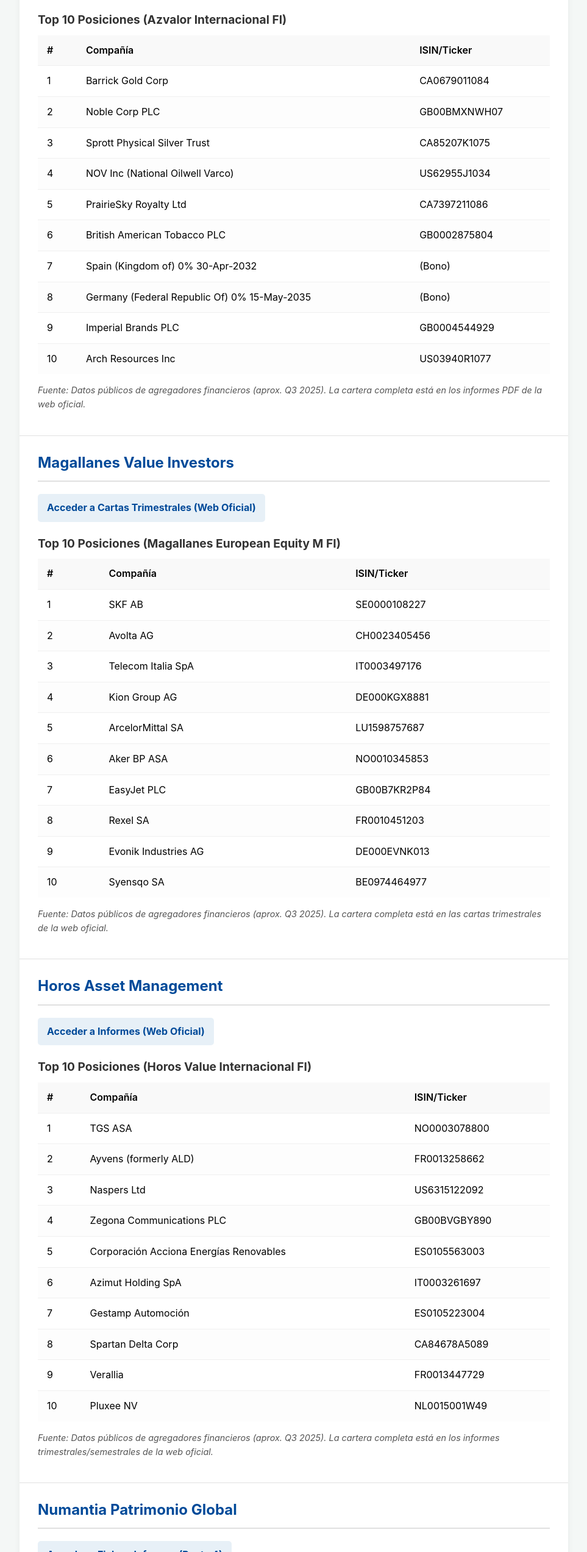
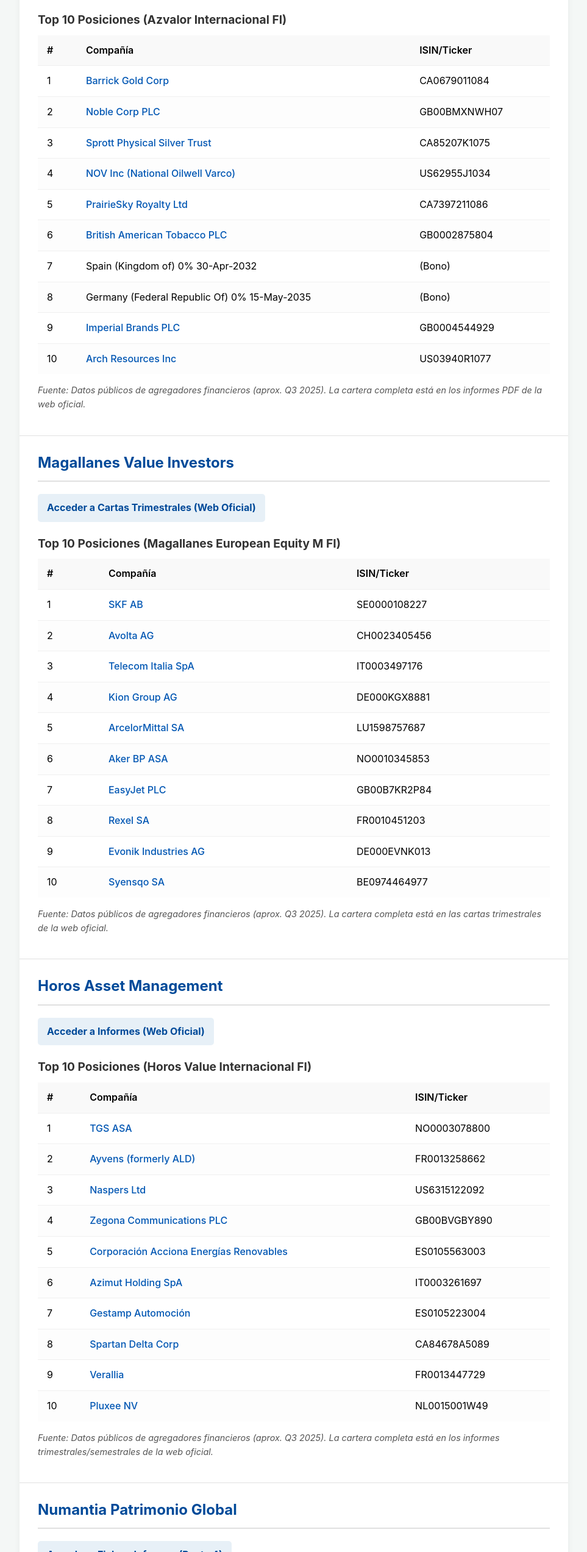
Before and after one commit to setumismo/Informe_fondos, a plain HTML site: page index.html in a window 1280 px wide. Shown: the part 255-2800 px from the top of the page at 61% size, without its empty margins (158-1121 px from the left). Drawn offline with Linux system fonts and the light colour scheme.

Commit message:
index.html

```diff
--- a/index.html
+++ b/index.html
@@ -83,6 +83,16 @@
         tr:nth-child(even) {
             background-color: #fdfdfd;
         }
+        /* Estilos para los nuevos enlaces en la tabla */
+        td a {
+            color: #0056b3;
+            font-weight: 500;
+            text-decoration: none;
+        }
+        td a:hover {
+            text-decoration: underline;
+            color: #003d80;
+        }
         .disclaimer {
             font-size: 0.9em;
             color: #555;
@@ -113,16 +123,16 @@
                     </tr>
                 </thead>
                 <tbody>
-                    <tr><td>1</td><td>Barrick Gold Corp</td><td>CA0679011084</td></tr>
-                    <tr><td>2</td><td>Noble Corp PLC</td><td>GB00BMXNWH07</td></tr>
-                    <tr><td>3</td><td>Sprott Physical Silver Trust</td><td>CA85207K1075</td></tr>
-                    <tr><td>4</td><td>NOV Inc (National Oilwell Varco)</td><td>US62955J1034</td></tr>
-                    <tr><td>5</td><td>PrairieSky Royalty Ltd</td><td>CA7397211086</td></tr>
-                    <tr><td>6</td><td>British American Tobacco PLC</td><td>GB0002875804</td></tr>
+                    <tr><td>1</td><td><a href="https://www.google.com/finance/q=CA0679011084" target="_blank">Barrick Gold Corp</a></td><td>CA0679011084</td></tr>
+                    <tr><td>2</td><td><a href="https://www.google.com/finance/q=GB00BMXNWH07" target="_blank">Noble Corp PLC</a></td><td>GB00BMXNWH07</td></tr>
+                    <tr><td>3</td><td><a href="https://www.google.com/finance/q=CA85207K1075" target="_blank">Sprott Physical Silver Trust</a></td><td>CA85207K1075</td></tr>
+                    <tr><td>4</td><td><a href="https://www.google.com/finance/q=US62955J1034" target="_blank">NOV Inc (National Oilwell Varco)</a></td><td>US62955J1034</td></tr>
+                    <tr><td>5</td><td><a href="https://www.google.com/finance/q=CA7397211086" target="_blank">PrairieSky Royalty Ltd</a></td><td>CA7397211086</td></tr>
+                    <tr><td>6</td><td><a href="https://www.google.com/finance/q=GB0002875804" target="_blank">British American Tobacco PLC</a></td><td>GB0002875804</td></tr>
                     <tr><td>7</td><td>Spain (Kingdom of) 0% 30-Apr-2032</td><td>(Bono)</td></tr>
                     <tr><td>8</td><td>Germany (Federal Republic Of) 0% 15-May-2035</td><td>(Bono)</td></tr>
-                    <tr><td>9</td><td>Imperial Brands PLC</td><td>GB0004544929</td></tr>
-                    <tr><td>10</td><td>Arch Resources Inc</td><td>US03940R1077</td></tr>
+                    <tr><td>9</td><td><a href="https://www.google.com/finance/q=GB0004544929" target="_blank">Imperial Brands PLC</a></td><td>GB0004544929</td></tr>
+                    <tr><td>10</td><td><a href="https://www.google.com/finance/q=US03940R1077" target="_blank">Arch Resources Inc</a></td><td>US03940R1077</td></tr>
                 </tbody>
             </table>
             <p class="disclaimer">Fuente: Datos públicos de agregadores financieros (aprox. Q3 2025). La cartera completa está en los informes PDF de la web oficial.</p>
@@ -143,16 +153,16 @@
                     </tr>
                 </thead>
                 <tbody>
-                    <tr><td>1</td><td>SKF AB</td><td>SE0000108227</td></tr>
-                    <tr><td>2</td><td>Avolta AG</td><td>CH0023405456</td></tr>
-                    <tr><td>3</td><td>Telecom Italia SpA</td><td>IT0003497176</td></tr>
-                    <tr><td>4</td><td>Kion Group AG</td><td>DE000KGX8881</td></tr>
-                    <tr><td>5</td><td>ArcelorMittal SA</td><td>LU1598757687</td></tr>
-                    <tr><td>6</td><td>Aker BP ASA</td><td>NO0010345853</td></tr>
-                    <tr><td>7</td><td>EasyJet PLC</td><td>GB00B7KR2P84</td></tr>
-                    <tr><td>8</td><td>Rexel SA</td><td>FR0010451203</td></tr>
-                    <tr><td>9</td><td>Evonik Industries AG</td><td>DE000EVNK013</td></tr>
-                    <tr><td>10</td><td>Syensqo SA</td><td>BE0974464977</td></tr>
+                    <tr><td>1</td><td><a href="https://www.google.com/finance/q=SE0000108227" target="_blank">SKF AB</a></td><td>SE0000108227</td></tr>
+                    <tr><td>2</td><td><a href="https://www.google.com/finance/q=CH0023405456" target="_blank">Avolta AG</a></td><td>CH0023405456</td></tr>
+                    <tr><td>3</td><td><a href="https://www.google.com/finance/q=IT0003497176" target="_blank">Telecom Italia SpA</a></td><td>IT0003497176</td></tr>
+                    <tr><td>4</td><td><a href="https://www.google.com/finance/q=DE000KGX8881" target="_blank">Kion Group AG</a></td><td>DE000KGX8881</td></tr>
+                    <tr><td>5</td><td><a href="https://www.google.com/finance/q=LU1598757687" target="_blank">ArcelorMittal SA</a></td><td>LU1598757687</td></tr>
+                    <tr><td>6</td><td><a href="https://www.google.com/finance/q=NO0010345853" target="_blank">Aker BP ASA</a></td><td>NO0010345853</td></tr>
+                    <tr><td>7</td><td><a href="https://www.google.com/finance/q=GB00B7KR2P84" target="_blank">EasyJet PLC</a></td><td>GB00B7KR2P84</td></tr>
+                    <tr><td>8</td><td><a href="https://www.google.com/finance/q=FR0010451203" target="_blank">Rexel SA</a></td><td>FR0010451203</td></tr>
+                    <tr><td>9</td><td><a href="https://www.google.com/finance/q=DE000EVNK013" target="_blank">Evonik Industries AG</a></td><td>DE000EVNK013</td></tr>
+                    <tr><td>10</td><td><a href="https://www.google.com/finance/q=BE0974464977" target="_blank">Syensqo SA</a></td><td>BE0974464977</td></tr>
                 </tbody>
             </table>
             <p class="disclaimer">Fuente: Datos públicos de agregadores financieros (aprox. Q3 2025). La cartera completa está en las cartas trimestrales de la web oficial.</p>
@@ -173,16 +183,16 @@
                     </tr>
                 </thead>
                 <tbody>
-                    <tr><td>1</td><td>TGS ASA</td><td>NO0003078800</td></tr>
-                    <tr><td>2</td><td>Ayvens (formerly ALD)</td><td>FR0013258662</td></tr>
-                    <tr><td>3</td><td>Naspers Ltd</td><td>US6315122092</td></tr>
-                    <tr><td>4</td><td>Zegona Communications PLC</td><td>GB00BVGBY890</td></tr>
-                    <tr><td>5</td><td>Corporación Acciona Energías Renovables</td><td>ES0105563003</td></tr>
-                    <tr><td>6</td><td>Azimut Holding SpA</td><td>IT0003261697</td></tr>
-                    <tr><td>7</td><td>Gestamp Automoción</td><td>ES0105223004</td></tr>
-                    <tr><td>8</td><td>Spartan Delta Corp</td><td>CA84678A5089</td></tr>
-                    <tr><td>9</td><td>Verallia</td><td>FR0013447729</td></tr>
-                    <tr><td>10</td><td>Pluxee NV</td><td>NL0015001W49</td></tr>
+                    <tr><td>1</td><td><a href="https://www.google.com/finance/q=NO0003078800" target="_blank">TGS ASA</a></td><td>NO0003078800</td></tr>
+                    <tr><td>2</td><td><a href="https://www.google.com/finance/q=FR0013258662" target="_blank">Ayvens (formerly ALD)</a></td><td>FR0013258662</td></tr>
+                    <tr><td>3</td><td><a href="https://www.google.com/finance/q=US6315122092" target="_blank">Naspers Ltd</a></td><td>US6315122092</td></tr>
+                    <tr><td>4</td><td><a href="https://www.google.com/finance/q=GB00BVGBY890" target="_blank">Zegona Communications PLC</a></td><td>GB00BVGBY890</td></tr>
+                    <tr><td>5</td><td><a href="https://www.google.com/finance/q=ES0105563003" target="_blank">Corporación Acciona Energías Renovables</a></td><td>ES0105563003</td></tr>
+                    <tr><td>6</td><td><a href="https://www.google.com/finance/q=IT0003261697" target="_blank">Azimut Holding SpA</a></td><td>IT0003261697</td></tr>
+                    <tr><td>7</td><td><a href="https://www.google.com/finance/q=ES0105223004" target="_blank">Gestamp Automoción</a></td><td>ES0105223004</td></tr>
+                    <tr><td>8</td><td><a href="https://www.google.com/finance/q=CA84678A5089" target="_blank">Spartan Delta Corp</a></td><td>CA84678A5089</td></tr>
+                    <tr><td>9</td><td><a href="https://www.google.com/finance/q=FR0013447729" target="_blank">Verallia</a></td><td>FR0013447729</td></tr>
+                    <tr><td>10</td><td><a href="https://www.google.com/finance/q=NL0015001W49" target="_blank">Pluxee NV</a></td><td>NL0015001W49</td></tr>
                 </tbody>
             </table>
             <p class="disclaimer">Fuente: Datos públicos de agregadores financieros (aprox. Q3 2025). La cartera completa está en los informes trimestrales/semestrales de la web oficial.</p>
@@ -203,16 +213,16 @@
                     </tr>
                 </thead>
                 <tbody>
-                    <tr><td>1</td><td>Tesla Inc</td><td>US88160R1014</td></tr>
-                    <tr><td>2</td><td>Brookfield Corp</td><td>CA1125851040</td></tr>
-                    <tr><td>3</td><td>FRP Holdings Inc</td><td>US30304D1037</td></tr>
-                    <tr><td>4</td><td>Amazon.com Inc</td><td>US0231351067</td></tr>
-                    <tr><td>5</td><td>Georgia Capital PLC</td><td>GB00BF4HYV08</td></tr>
-                    <tr><td>6</td><td>Meta Platforms Inc</td><td>US30303M1027</td></tr>
-                    <tr><td>7</td><td>GXO Logistics Inc</td><td>US36262G1013</td></tr>
-                    <tr><td>8</td><td>Howard Hughes Holdings Inc</td><td>US44267D1072</td></tr>
-                    <tr><td>9</td><td>Secure Waste Infrastructure</td><td>(No cotizada / Privada)</td></tr>
-                    <tr><td>10</td><td>The St. Joe Co</td><td>US7901481009</td></tr>
+                    <tr><td>1</td><td><a href="https://www.google.com/finance/q=US88160R1014" target="_blank">Tesla Inc</a></td><td>US88160R1014</td></tr>
+                    <tr><td>2</td><td><a href="https://www.google.com/finance/q=CA1125851040" target="_blank">Brookfield Corp</a></td><td>CA1125851040</td></tr>
+                    <tr><td>3</td><td><a href="https://www.google.com/finance/q=US30304D1037" target="_blank">FRP Holdings Inc</a></td><td>US30304D1037</td></tr>
+                    <tr><td>4</td><td><a href="https://www.google.com/finance/q=US0231351067" target="_blank">Amazon.com Inc</a></td><td>US0231351067</td></tr>
+                    <tr><td>5</td><td><a href="https://www.google.com/finance/q=GB00BF4HYV08" target="_blank">Georgia Capital PLC</a></td><td>GB00BF4HYV08</td></tr>
+                    <tr><td>6</td><td><a href="https://www.google.com/finance/q=US30303M1027" target="_blank">Meta Platforms Inc</a></td><td>US30303M1027</td></tr>
+                    <tr><td>7</td><td><a href="https://www.google.com/finance/q=US36262G1013" target="_blank">GXO Logistics Inc</a></td><td>US36262G1013</td></tr>
+                    <tr><td>8</td><td><a href="https://www.google.com/finance/q=US44267D1072" target="_blank">Howard Hughes Holdings Inc</a></td><td>US44267D1072</td></tr>
+                    <tr><td>9</td><td>Secure Waste Infrastructure Corp</td><td>(No cotizada / Privada)</td></tr>
+                    <tr><td>10</td><td><a href="https://www.google.com/finance/q=US7901481009" target="_blank">The St. Joe Co</a></td><td>US7901481009</td></tr>
                 </tbody>
             </table>
             <p class="disclaimer">Fuente: Datos públicos de agregadores financieros (aprox. Q3 2025). Más detalle en las cartas/informes enlazados.</p>
@@ -233,16 +243,16 @@
                     </tr>
                 </thead>
                 <tbody>
-                    <tr><td>1</td><td>Zegona Communications PLC</td><td>GB00BVGBY890</td></tr>
-                    <tr><td>2</td><td>Georgia Capital PLC</td><td>GB00BF4HYV08</td></tr>
-                    <tr><td>3</td><td>Golar LNG Ltd</td><td>BMG9456A1009</td></tr>
-                    <tr><td>4</td><td>Warner Bros Discovery Inc</td><td>US9344231041</td></tr>
-                    <tr><td>5</td><td>Lion Finance (Liontrust)</td><td>GB00BF4HYT85</td></tr>
-                    <tr><td>6</td><td>Turtle Beach Corp</td><td>US9004502061</td></tr>
-                    <tr><td>7</td><td>International Workplace Group (IWG)</td><td>JE00BYVQYS01</td></tr>
-                    <tr><td>8</td><td>Okeanis Eco Tankers Corp</td><td>MHY641771016</td></tr>
-                    <tr><td>9</td><td>Valaris Ltd</td><td>BMG9460G1015</td></tr>
-                    <tr><td>10</td><td>Future PLC</td><td>GB00BYZN9041</td></tr>
+                    <tr><td>1</td><td><a href="https://www.google.com/finance/q=GB00BVGBY890" target="_blank">Zegona Communications PLC</a></td><td>GB00BVGBY890</td></tr>
+                    <tr><td>2</td><td><a href="https://www.google.com/finance/q=GB00BF4HYV08" target="_blank">Georgia Capital PLC</a></td><td>GB00BF4HYV08</td></tr>
+                    <tr><td>3</td><td><a href="https://www.google.com/finance/q=BMG9456A1009" target="_blank">Golar LNG Ltd</a></td><td>BMG9456A1009</td></tr>
+                    <tr><td>4</td><td><a href="https://www.google.com/finance/q=US9344231041" target="_blank">Warner Bros Discovery Inc</a></td><td>US9344231041</td></tr>
+                    <tr><td>5</td><td><a href="httpsDolar(n)a%20(n)a%20(n)a%20(n)/A%20(n)a%20(n)a%20(n)a%20(n)a%20(n)a%20(n)a%20(n)a%20(n)a%20(n)a%20(n)a%20(n)a%20(n)a%20(n)a%20(n)a%20(n)a%20(n)a%20(n)a%20(n)a%20(n)a%20(n)a%20(n)a%20(n)a%20(n)a%20(n)a%20(n)a%20(n)a%20(n)a%20(n)a%20(n)a%20(n)a%2Example%20A%Example%20B%Example%20C%Example%20D%Example%20E%Example%20F%Example%20G%Example%20H%Example%20I%Example%20J%Example%20K%Example%20L%Example%20M%Example%20N%Example%20O%Example%20P%Example%20Q%Example%20R%Example%20S%Example%20T%Example%20U%Example%20V%Example%20W%Example%20X%Example%20Y%Example%20Z.google.com/finance/q=GB00BF4HYT85" target="_blank">Lion Finance (Liontrust)</a></td><td>GB00BF4HYT85</td></tr>
+                    <tr><td>6</td><td><a href="https://www.google.com/finance/q=US9004502061" target="_blank">Turtle Beach Corp</a></td><td>US9004502061</td></tr>
+                    <tr><td>7</td><td><a href="https://www.google.com/finance/q=JE00BYVQYS01" target="_blank">International Workplace Group (IWG)</a></td><td>JE00BYVQYS01</td></tr>
+                    <tr><td>8</td><td><a href="https://www.google.com/finance/q=MHY641771016" target="_blank">Okeanis Eco Tankers Corp</a></td><td>MHY641771016</td></tr>
+                    <tr><td>9</td><td><a href="httpsDolar(n)a%20(n)a%20(n)a%20(n)/A%20(n)a%20(n)a%20(n)a%20(n)a%20(n)a%20(n)a%20(n)a%20(n)a%20(n)a%20(n)a%20(n)a%20(n)a%20(n)a%20(n)a%20(n)a%20(n)a%20(n)a%20(n)a%20(n)a%20(n)a%20(n)a%20(n)a%20(n)a%20(n)a%20(n)a%20(n)a%20(n)a%20(n)a%20(n)a%20(n)a%Example%20A%Example%20B%Example%20C%Example%20D%Example%20E%Example%20F%Example%20G%Example%20H%Example%20I%Example%20J%Example%20K%Example%20L%Example%20M%Example%20N%Example%20O%Example%20P%Example%20Q%Example%20R%Example%20S%Example%20T%Example%20U%Example%20V%Example%20W%Example%20X%Example%20Y%Example%20Z.google.com/finance/q=BMG9460G1015" target="_blank">Valaris Ltd</a></td><td>BMG9460G1015</td></tr>
+                    <tr><td>10</td><td><a href="https://www.google.com/finance/q=GB00BYZN9041" target="_blank">Future PLC</a></td><td>GB00BYZN9041</td></tr>
                 </tbody>
             </table>
             <p class="disclaimer">Fuente: Datos públicos de agregadores financieros (aprox. Q3 2025). El detalle completo puede ser difícil de encontrar públicamente.</p>
@@ -252,3 +262,7 @@
 
 </body>
 </html>
+
+</body>
+
+</html>
```
